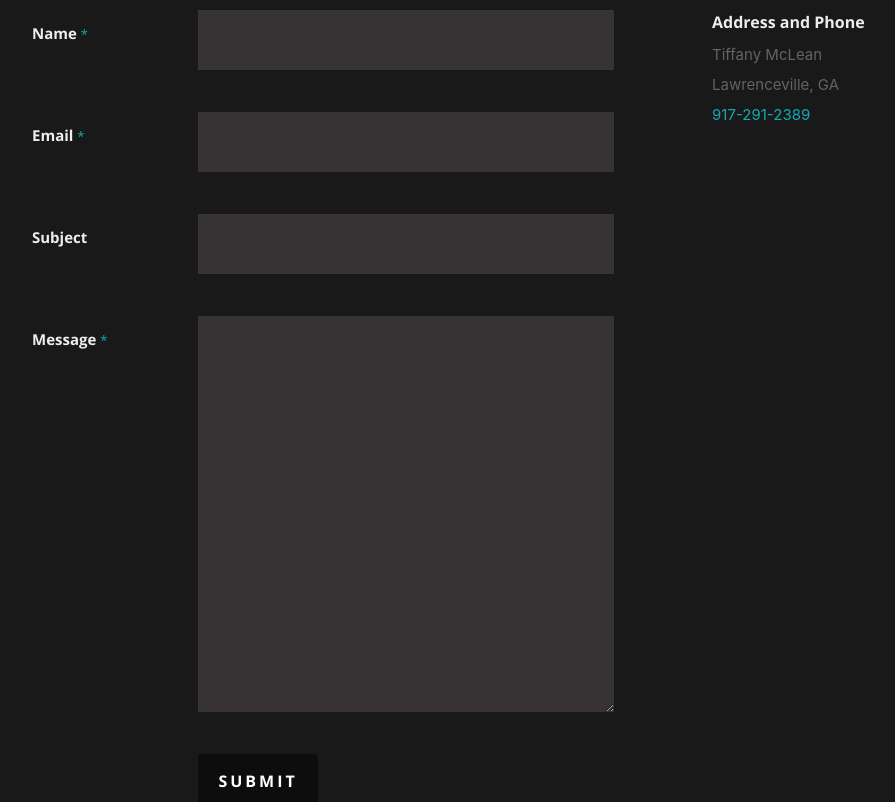
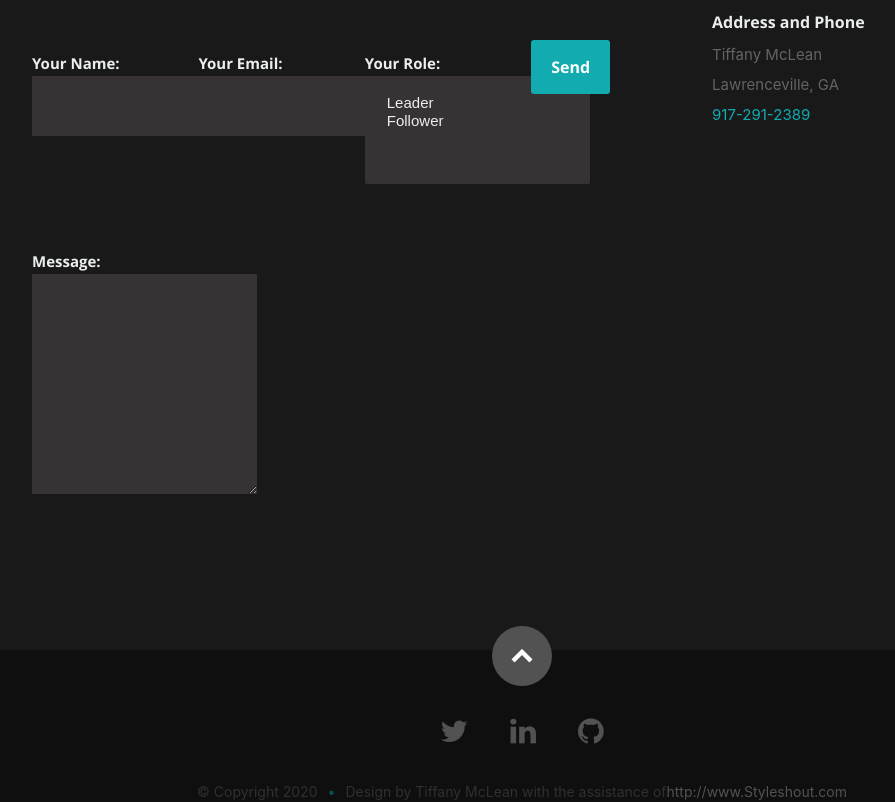
Before and after one commit to Aries324/portfolio, a React (Create React App) app: page / in a window 1280 px wide. Shown: the part 5420-6222 px from the top of the page, without its empty margins (118-1013 px from the left). Built offline with nearby package versions, Linux system fonts and the light colour scheme.

Commit message:
adds form again

```diff
--- a/src/components/contactus/contactus.js
+++ b/src/components/contactus/contactus.js
@@ -23,85 +23,6 @@ export default class ContactUs extends Component {
           <div className="row">
             <div className="eight columns">
               {/* form */}
-              <form
-                name="contactForm"
-                id="contactForm"
-                method="POST"
-
-                data-netlify="true"
-              >
-                <fieldset>
-                  <div>
-                    <label>
-                      Name <span className="required">*</span>
-                    </label>
-                    <input
-                      type="text"
-                      size={35}
-                      id="contactName"
-                      name="contactName"
-                    />
-                  </div>
-                  <div>
-                    <label>
-                      Email <span className="required">*</span>
-                    </label>
-                    <input
-                      type="text"
-                      size={35}
-                      id="contactEmail"
-                      name="contactEmail"
-                    />
-                  </div>
-                  <div>
-                    <label>Subject</label>
-                    <input
-                      type="text"
-                      size={35}
-                      id="contactSubject"
-                      name="contactSubject"
-                    />
-                  </div>
-                  <div>
-                    <label>
-                      Message <span className="required">*</span>
-                    </label>
-                    <textarea
-                      cols={50}
-                      rows={15}
-                      id="contactMessage"
-                      name="contactMessage"
-                    />
-                  </div>
-                  <div>
-                    <button className="submit">Submit</button>
-                    <span id="image-loader">
-                      <img alt="" src="images/loader.gif" />
-                    </span>
-                  </div>
-                </fieldset>
-              </form>{" "}
-              {/* Form End */}
-              {/* contact-warning */}
-
-            </div>
-            <aside className="four columns footer-widgets">
-              <div className="widget widget_contact">
-                <h4>Address and Phone</h4>
-                <p className="address">
-                  Tiffany McLean
-                  <br />
-                  Lawrenceville, GA
-                  <br />
-                  <span>
-                    {" "}
-                    <a href="tel:9172912389">917-291-2389</a>
-                  </span>
-                </p>
-              </div>
-            </aside>
-          </div>
-        </section>
               <form name="contact" method="POST" data-netlify="true">
                 <p>
                   <label>
@@ -131,8 +52,26 @@ export default class ContactUs extends Component {
                   <button type="submit">Send</button>
                 </p>
               </form>
-
-
+              {/* Form End */}
+              {/* contact-warning */}
+            </div>
+            <aside className="four columns footer-widgets">
+              <div className="widget widget_contact">
+                <h4>Address and Phone</h4>
+                <p className="address">
+                  Tiffany McLean
+                  <br />
+                  Lawrenceville, GA
+                  <br />
+                  <span>
+                    {" "}
+                    <a href="tel:9172912389">917-291-2389</a>
+                  </span>
+                </p>
+              </div>
+            </aside>
+          </div>
+        </section>
       </React.Fragment>
     );
   }
```
Lines whose indentation alone changed are shown as unchanged.
